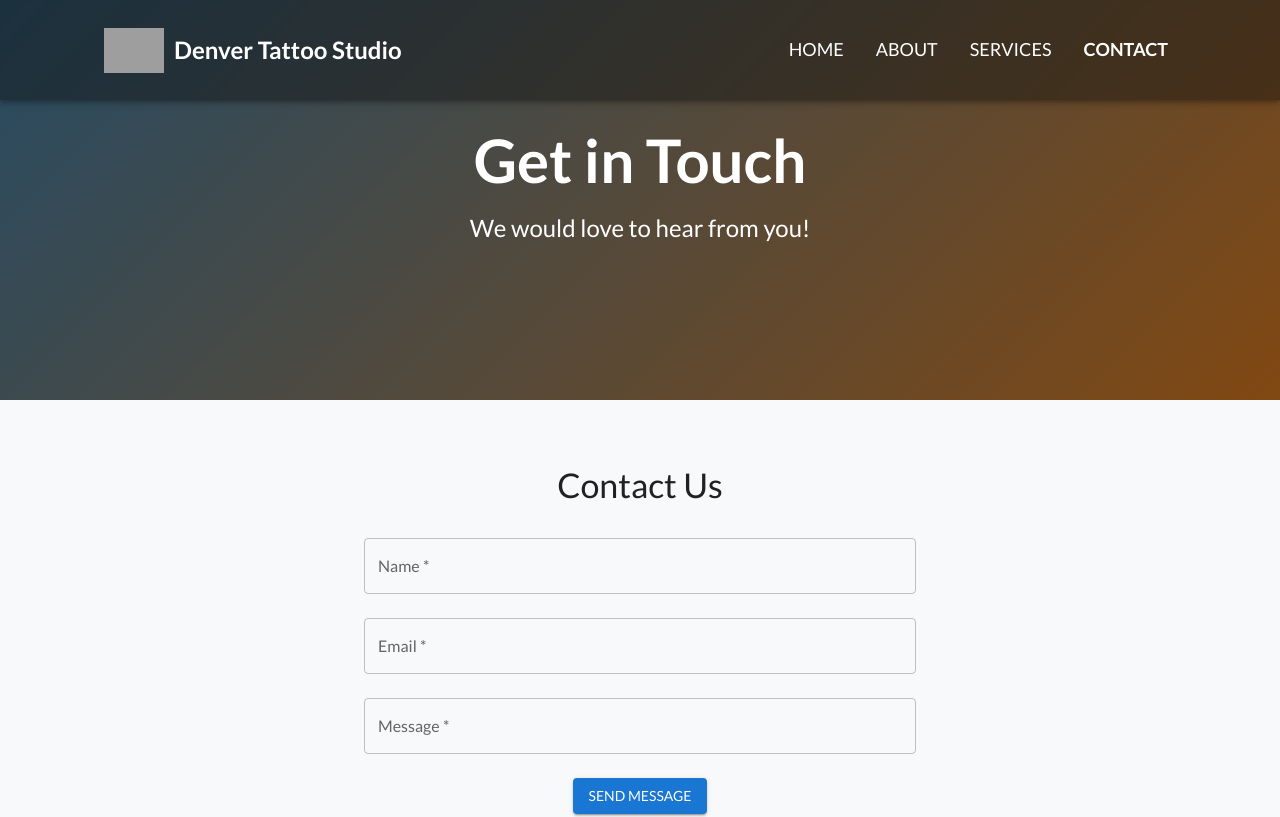
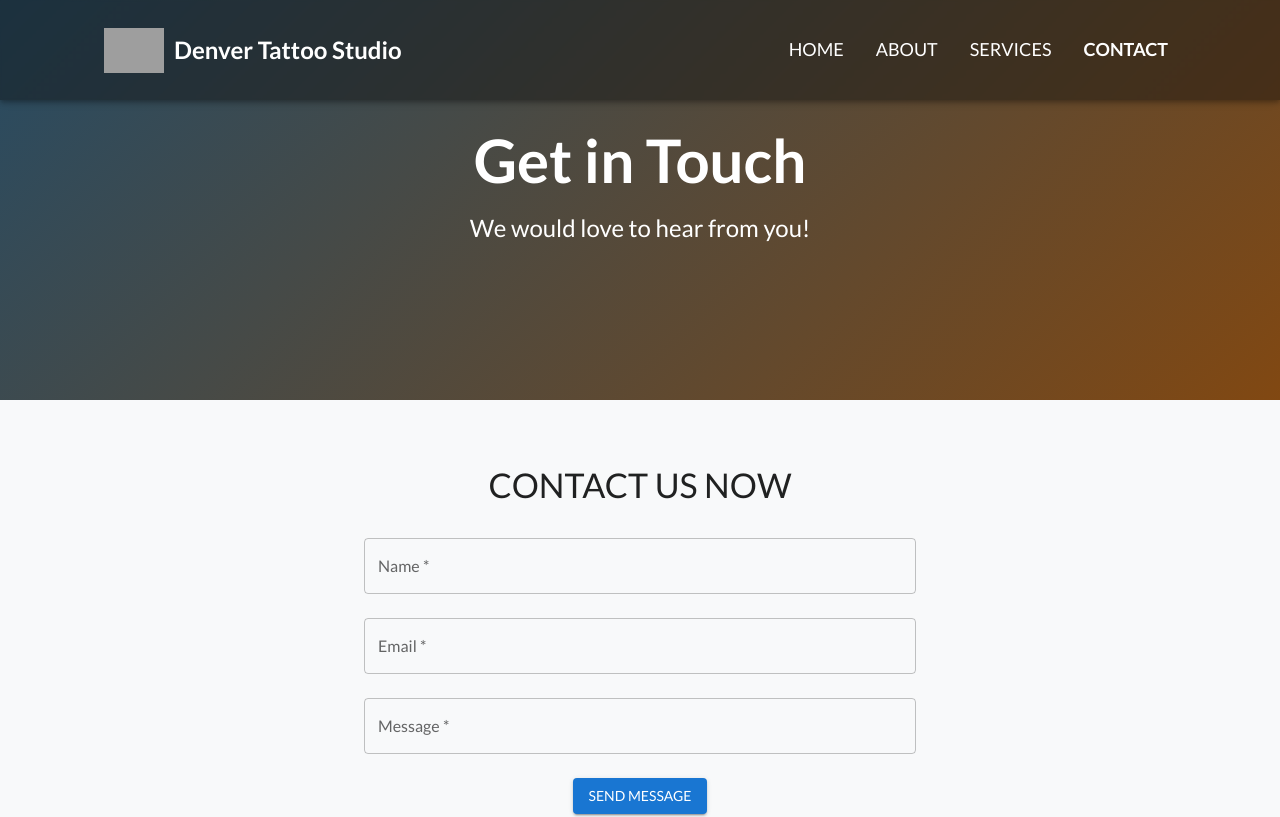
Before and after one commit to Hakkotako/customizable-headless, a Next.js app: page /contact in a window 1280 px wide. Shown: the top 817 px of the page. Built offline with nearby package versions, Linux system fonts and the light colour scheme; grey boxes are pictures that could not be loaded.

Commit message:
Fields in ContactForm made optional

```diff
--- a/src/app/contact/page.tsx
+++ b/src/app/contact/page.tsx
@@ -10,12 +10,9 @@ export default function Contact() {
       components={[
         <ContactForm
           key={"contact-form"}
-          fields={[
-            { name: "name", label: "Name", required: true },
-            { name: "email", label: "Email", type: "email", required: true },
-            { name: "message", label: "Message", type: "textarea", required: true },
-          ]}
+          title="CONTACT US NOW"
         />,
+
       ]}
     />
   );
--- a/src/components/ContactForm.tsx
+++ b/src/components/ContactForm.tsx
@@ -12,7 +12,7 @@ type ContactField = {
 
 type ContactFormProps = {
   title?: string;
-  fields: ContactField[];
+  fields?: ContactField[];
   submitText?: string;
   onSubmit?: (data: Record<string, string>) => void;
 };
@@ -23,6 +23,15 @@ export default function ContactForm({
   submitText = "Send Message",
   onSubmit,
 }: ContactFormProps) {
+  // Standard if no fields are provided
+  const defaultFields: ContactField[] = [
+    { name: "name", label: "Name", required: true },
+    { name: "email", label: "Email", type: "email", required: true },
+    { name: "message", label: "Message", type: "textarea", required: true },
+  ];
+
+  const formFields = fields ?? defaultFields;
+
   const [formData, setFormData] = useState<Record<string, string>>({});
   const [submitted, setSubmitted] = useState(false);
 
@@ -42,7 +51,7 @@ export default function ContactForm({
   return (
     <Box sx={{ backgroundColor: "#f8f9fa", py: 8 }}>
       <Container maxWidth="sm">
-        <Typography variant="h4" align="center" sx={{ mb: 4 }}>
+        <Typography variant="h4" align="center" sx={{ mb: 4, fontWeight: 300 }}>
           {title}
         </Typography>
 
@@ -52,7 +61,7 @@ export default function ContactForm({
           </Typography>
         ) : (
           <form onSubmit={handleSubmit}>
-            {fields.map((field) => (
+            {formFields.map((field) => (
               <TextField
                 key={field.name}
                 name={field.name}
```
